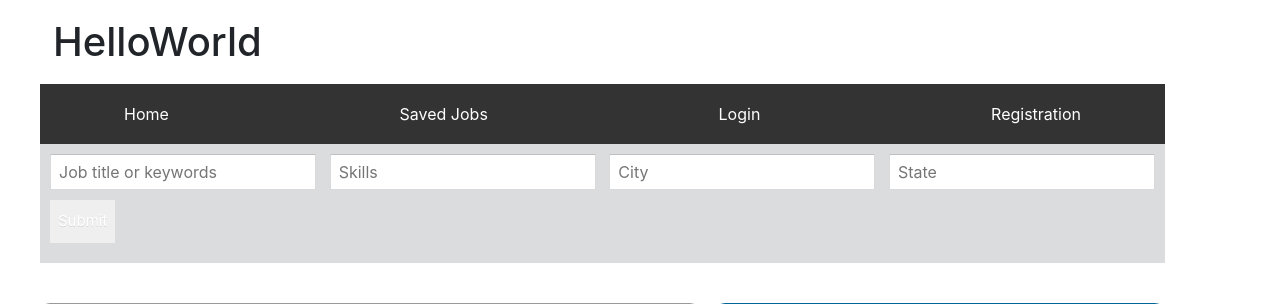
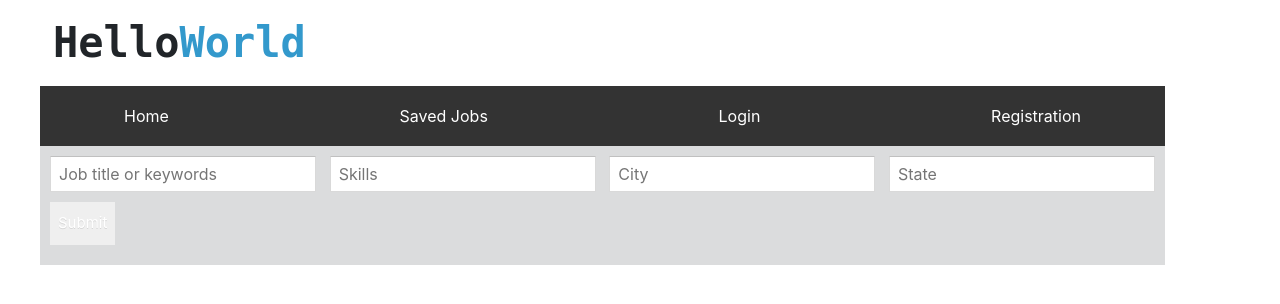
Before and after one commit to godwolfwood/hello_world, a Django app: page / in a window 1280 px wide. Shown: the top 304 px of the page. Run offline with Django 3.2, Linux system fonts and the light colour scheme; parts of the project's set-up code (start-up, migrations or seed data) failed here and were passed over; some libraries are stand-ins or nearby versions.

Commit message:
Completed styling for the banner haeding and jobs section

```diff
--- a/apps/HelloWorld/static/HelloWorld/css/style.css
+++ b/apps/HelloWorld/static/HelloWorld/css/style.css
@@ -17,6 +17,12 @@
 h1.banner-heading {
     margin: 20px 711px 20px 13px;
     display: inline-block;
+    font-family: monospace;
+    font-weight: 600;
+    font-size: 42px;
+}
+h1.banner-heading span {
+    color: #3399CC;
 }
 
 .greeting {
@@ -113,7 +119,7 @@ ol {
 .jobs {
     padding: 10px;
     color: white;
-    background-color: #006699;
+    background-color: #3399CC;
     display: inline-block;
     width: 37.5%;
     height: 775px;
@@ -124,6 +130,15 @@ ol {
     -webkit-border-radius: 10px 10px 10px 10px;
     border: 0px solid #000000;
     overflow-y: scroll;
+}
+.jobs h4 {
+    font-size: 22px;
+}
+.jobs a {
+    color: #006699;
+}
+.jobs h3 {
+     font-size: 32px;
 }
 h5,
 .job_location {
--- a/apps/HelloWorld/templates/HelloWorld/index.html
+++ b/apps/HelloWorld/templates/HelloWorld/index.html
@@ -12,7 +12,7 @@
         <script src="{% static 'HelloWorld/javascript/main.js' %}"></script>
     </head>
     <body id="wrapper">
-        <h1 class="banner-heading">HelloWorld</h1>
+        <h1 class="banner-heading">Hello<span>World</span></h1>
         <div class="greeting">
         {% if request.session.id %}
             <h3> Hi {{request.session.fname}} !</h3>
```
